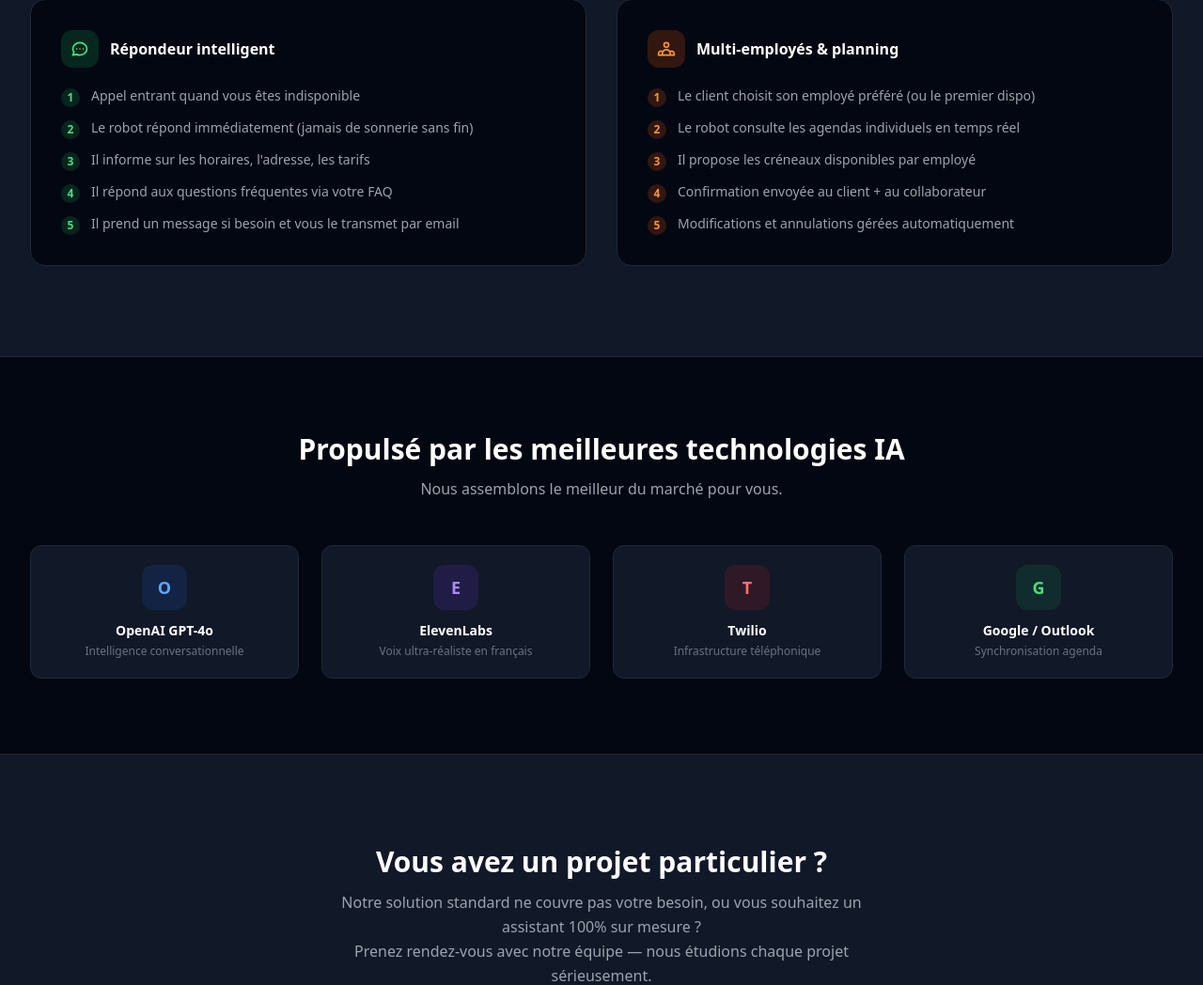
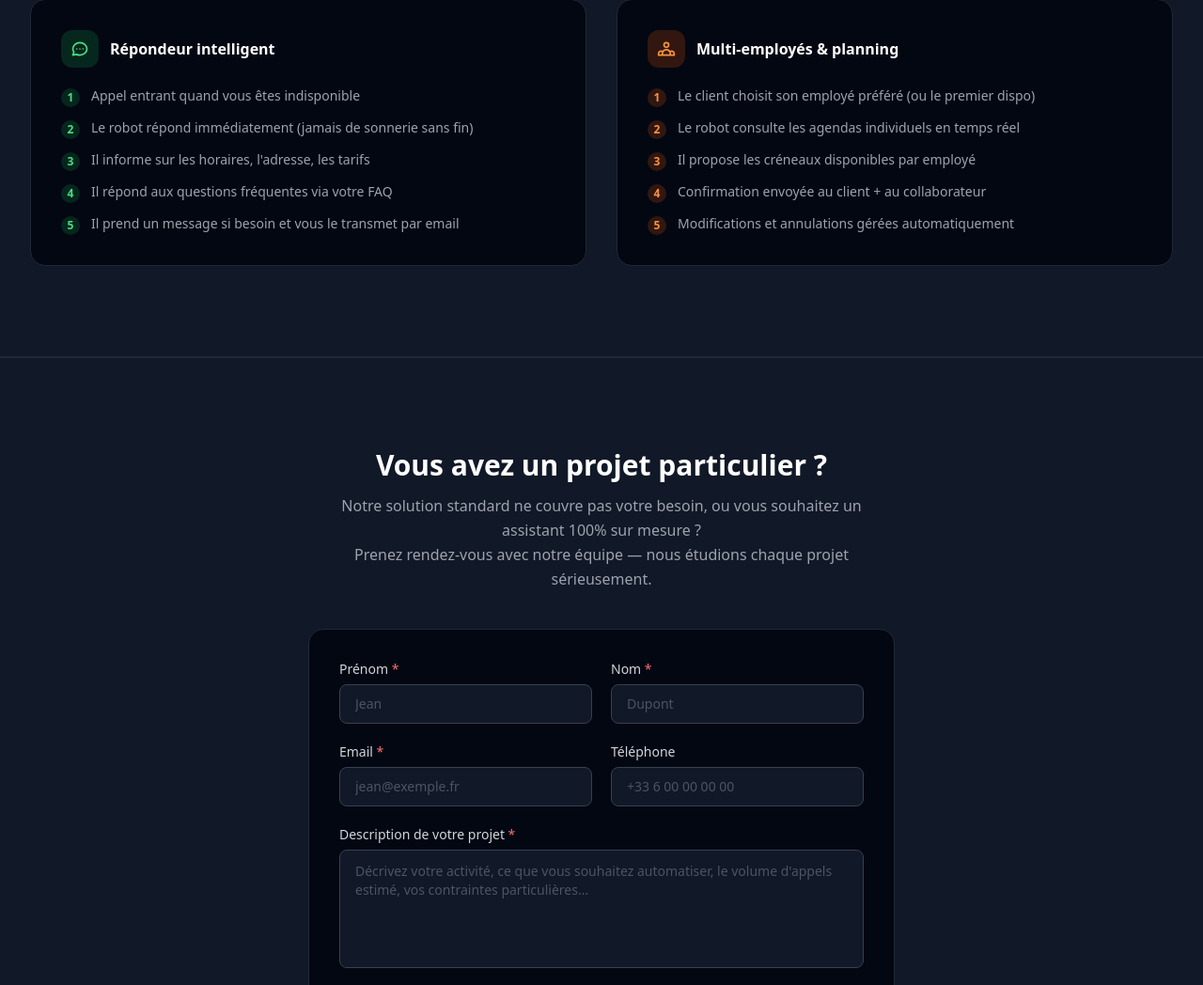
Before and after one commit to Thano02/assistantai, a FastAPI app: page /features in a window 1280 px wide. Shown: the part 2076-3124 px from the top of the page at 94% size. Run offline with FastAPI, Linux system fonts and the light colour scheme; some libraries are stand-ins or nearby versions.

Commit message:
Remove technology stack section from features page
Co-Authored-By: Claude Sonnet 4.6 <noreply@anthropic.com>

```diff
--- a/templates/features.html
+++ b/templates/features.html
@@ -174,32 +174,6 @@
   </div>
 </section>
 
-<!-- Technologie -->
-<section class="bg-gray-950 py-20">
-  <div class="max-w-7xl mx-auto px-4 sm:px-6 lg:px-8">
-    <div class="text-center mb-12">
-      <h2 class="text-3xl font-bold text-white mb-3">Propulsé par les meilleures technologies IA</h2>
-      <p class="text-gray-400">Nous assemblons le meilleur du marché pour vous.</p>
-    </div>
-    <div class="grid grid-cols-2 md:grid-cols-4 gap-6">
-      {% for name, role, color in [
-        ("OpenAI GPT-4o", "Intelligence conversationnelle", "blue"),
-        ("ElevenLabs", "Voix ultra-réaliste en français", "violet"),
-        ("Twilio", "Infrastructure téléphonique", "red"),
-        ("Google / Outlook", "Synchronisation agenda", "green"),
-      ] %}
-      <div class="bg-gray-900 border border-gray-800 rounded-xl p-5 text-center">
-        <div class="w-12 h-12 bg-{{ color }}-600/15 rounded-xl flex items-center justify-center mx-auto mb-3">
-          <span class="text-{{ color }}-400 font-black text-lg">{{ name[0] }}</span>
-        </div>
-        <p class="text-white font-semibold text-sm mb-1">{{ name }}</p>
-        <p class="text-gray-500 text-xs">{{ role }}</p>
-      </div>
-      {% endfor %}
-    </div>
-  </div>
-</section>
-
 <!-- Formulaire de contact / projet -->
 <section class="bg-gray-900 border-t border-gray-800 py-24" id="contact">
   <div class="max-w-2xl mx-auto px-4 sm:px-6">
```
